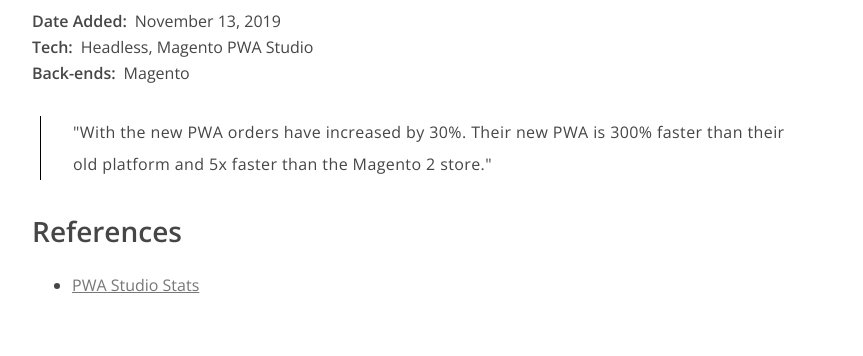
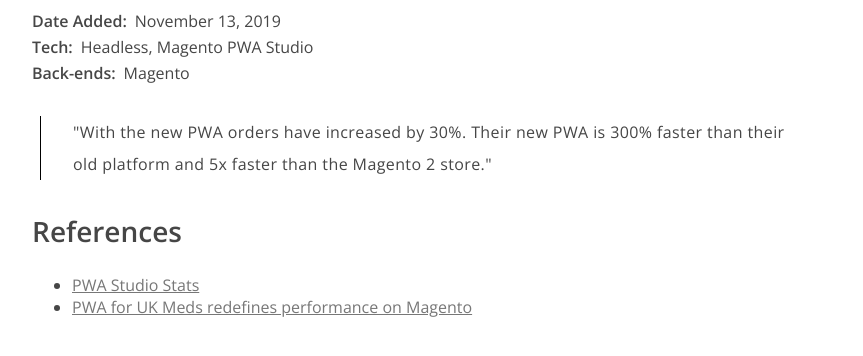
Before and after one commit to subscribepro/headless-page, a Gatsby site: page /sites/ukmeds.co.uk/ in a window 1280 px wide. Shown: the part 855-1211 px from the top of the page, without its empty margins (208-1071 px from the left). Built offline with nearby package versions, Linux system fonts and the light colour scheme; Gatsby itself is replaced by a stand-in of ours.

Commit message:
Add reference.

```diff
--- a/content/sites/ukmeds.co.uk/index.md
+++ b/content/sites/ukmeds.co.uk/index.md
@@ -16,3 +16,4 @@
 ## References
 
 * [PWA Studio Stats](https://pwastudio-stats.com/)
+* [PWA for UK Meds redefines performance on Magento](https://wearejh.com/case-study/pwa-uk-meds-redefines-performance-magento/)
```
